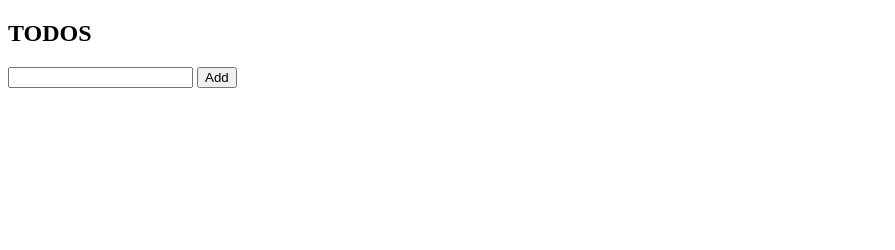
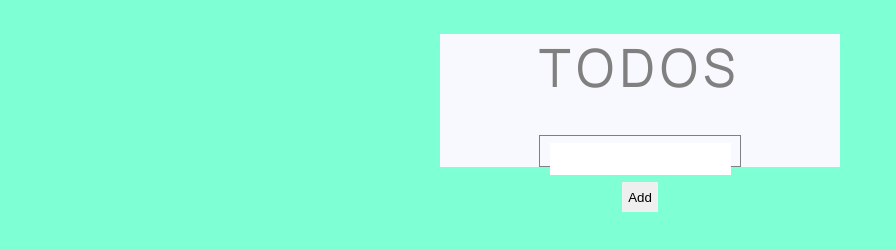
Before and after one commit to peterhero/Greenfox, a plain HTML site: page Week 2 Day 5 Exercises/Advanced Todo/index.html in a window 1280 px wide. Shown: the whole page, without its empty margins (0-895 px from the left). Drawn offline with nearby package versions, Linux system fonts and the light colour scheme.

Commit message:
Advanced todos changes

```diff
--- a/Week 2 Day 5 Exercises/Advanced Todo/index.html
+++ b/Week 2 Day 5 Exercises/Advanced Todo/index.html
@@ -4,14 +4,16 @@
 	<meta charset="UTF-8">
 	<meta name="viewport" content="width=device-width, initial-scale=1.0">
 	<title>Document</title>
+	<link href="https://fonts.googleapis.com/css2?family=Manrope:wght@200&display=swap" rel="stylesheet">
+	<link rel="stylesheet" href="style.css">
 	<script src="https://ajax.googleapis.com/ajax/libs/jquery/3.4.1/jquery.min.js"></script>
+	<script src="https://kit.fontawesome.com/e5c72eeb3c.js" crossorigin="anonymous"></script>
 </head>
 <body>
 	<div class="all">
-		<h2>TODOS</h2>
+		<h1>TODOS</h2>
 		<div class="form">
-			<input type="text">
-			<button>Add</button>
+			<input type="text"><button>Add</button>
 		</div>
 		<div class="todos"></div>
 	</div>
--- a/Week 2 Day 5 Exercises/Advanced Todo/scripts.js
+++ b/Week 2 Day 5 Exercises/Advanced Todo/scripts.js
@@ -4,3 +4,6 @@ $('button').click(() => {
 		 $(event.target).css('text-decoration', 'line-through');
 	});
 });
+
+// <i class="fas fa-trash"></i>
+// <i class="far fa-check-circle"></i>
--- a/Week 2 Day 5 Exercises/Advanced Todo/style.css
+++ b/Week 2 Day 5 Exercises/Advanced Todo/style.css
@@ -0,0 +1,33 @@
+body {
+	background-color: aquamarine;
+}
+
+.all {
+	background-color: ghostwhite;
+	color: grey;
+	width: 400px;
+	text-align: center;
+	font-family: 'Manrope', sans-serif;
+	margin: auto auto;
+	letter-spacing: 8px;
+	font-size: 25px;
+}
+
+.form {
+	margin: 0px auto;
+	border: 1px solid grey;
+	height: 30px;
+	width: 200px;
+}
+
+button {
+	border: none;
+	height: 30px;
+	/* position: absolute; */
+}
+
+input {
+	border: none;
+	height: 30px;
+	/* position: absolute; */
+}
```
